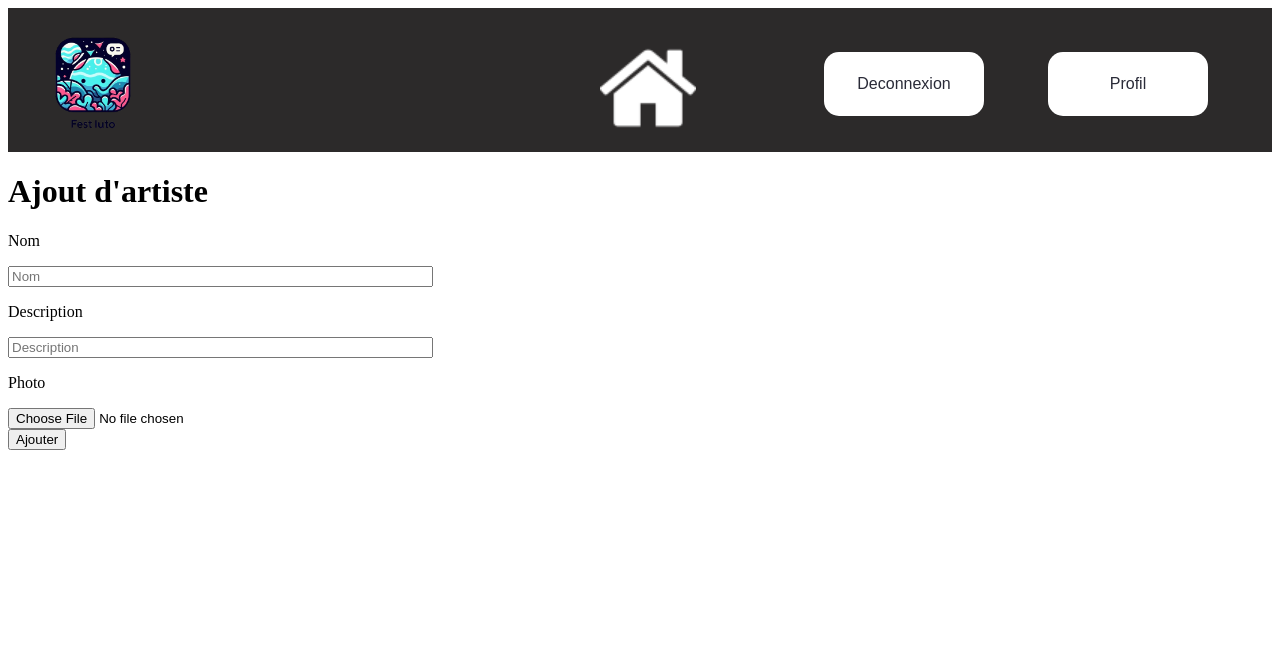
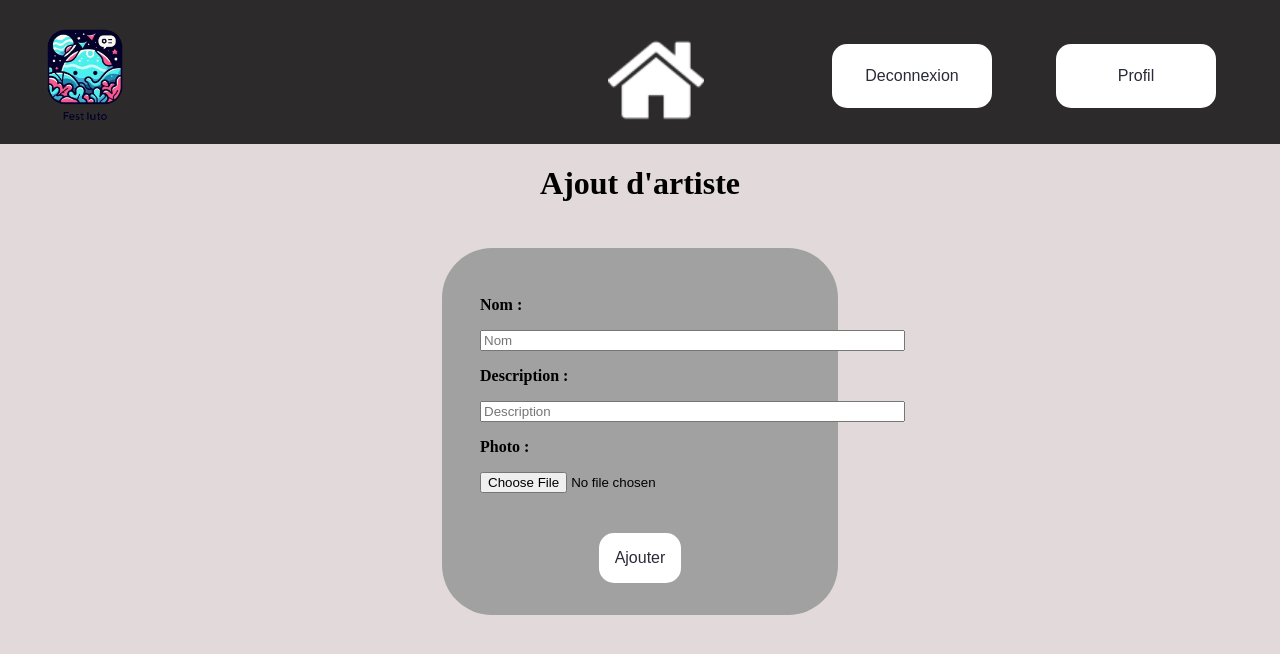
Before and after one commit to RomainMechain/SAE_BD, a Flask app: page /add_artiste in a window 1280 px wide. Shown: the top 654 px of the page. Run offline with Flask 3, Linux system fonts and the light colour scheme; a user stored in the database is signed in; tables that the repository leaves empty hold one stand-in row (values such as "Sample post").

Commit message:
Feat/ Ajout du CSS pour la page add_artiste

```diff
--- a/app/forms.py
+++ b/app/forms.py
@@ -1,5 +1,5 @@
 from flask_wtf import FlaskForm
-from wtforms import StringField, PasswordField, SubmitField, HiddenField, FileField, DateTimeField, FloatField, SelectField, SelectMultipleField
+from wtforms import StringField, PasswordField, SubmitField, HiddenField, FileField, DateTimeField, FloatField, SelectField, SelectMultipleField, TextAreaField
 from wtforms.validators import DataRequired
 
 class LoginForm(FlaskForm):
--- a/app/static/CSS/add_artiste.css
+++ b/app/static/CSS/add_artiste.css
@@ -0,0 +1,67 @@
+body{
+    margin:0;
+    background-color: rgb(226, 218, 218)
+}
+
+h1{
+    text-align: center;
+}
+
+.contenu, section > div{
+    justify-content: center;
+}
+
+.contenu {
+    display: flex;
+}
+
+.contenant{
+    flex-wrap: wrap;
+    justify-content: center;
+    align-items: center;
+    padding-left: 3vw;
+    padding-right: 3vw;
+    margin-top: 3vh;
+    padding-bottom: 4vh;
+    padding-top: 4vh;
+    background-color: rgb(161, 161, 161);
+    border-radius: 50px;
+    width:25vw;
+
+}
+
+p {
+    font-weight: bold;
+}
+
+#se_connecter{
+    display: flex;
+    justify-content: center;
+}
+
+#submit{
+    appearance: none;
+    background-color: #ffffff;
+    color: #2a2b38;
+    margin-top: 5vh;
+    margin-left: 3vw;
+    text-align: center;
+    font-size: 2vh;
+    box-sizing: border-box;
+    border-radius: 0.9375em;
+    border: none;
+    padding: 1rem;
+    margin-right: 3vw;
+}
+
+#submit:hover {
+    color: #2a2b38;
+    background-color: #70b5c9;
+    box-shadow: rgba(0, 0, 0, 0.25) 0 8px 15px;
+    transform: translateY(-2px);
+}
+
+#submit:active {
+    box-shadow: none;
+    transform: translateY(0);
+}
--- a/app/templates/add_artiste.html
+++ b/app/templates/add_artiste.html
@@ -9,23 +9,23 @@
         {% include 'components/header_home.html' %}
         <main>
             <h1>Ajout d'artiste</h1>
-            <section>
-                <div>
+            <section class="contenu">
+                <div class="contenant">
                     <form action="" method="post" enctype="multipart/form-data">
                         {{ form.hidden_tag() }}
                         <div>
-                            <p>Nom</p>
+                            <p>Nom :</p>
                             {{ form.nom(size=50) }}
                         </div>
                         <div>
-                            <p>Description</p>
+                            <p>Description :</p>
                             {{ form.description(size=50) }}
                         </div>
                         <div>
-                            <p>Photo</p>
+                            <p>Photo :</p>
                             {{ form.photo(size=50) }}
                         </div>
-                        <div>
+                        <div id="se_connecter">
                             {{ form.submit }}
                         </div>
                     </form>
```
